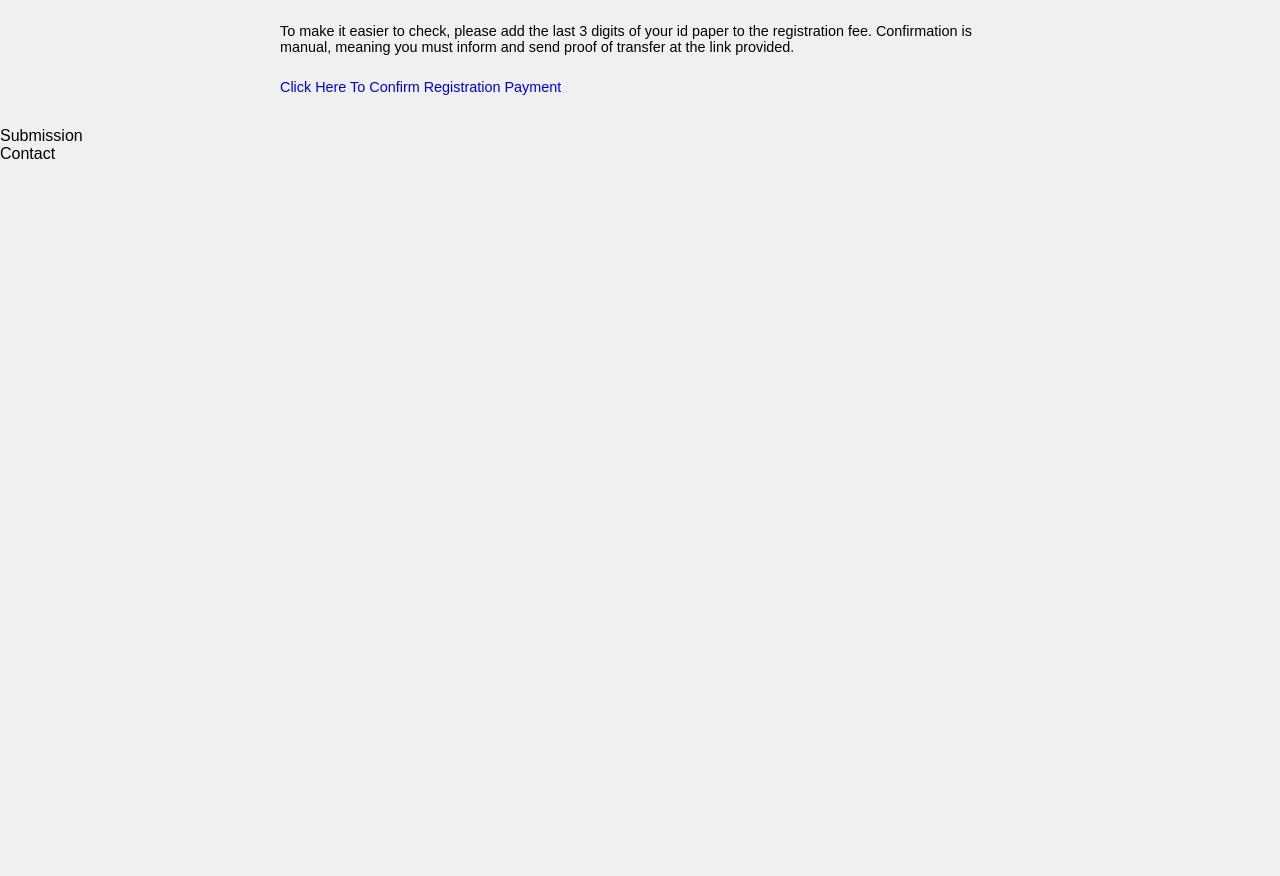
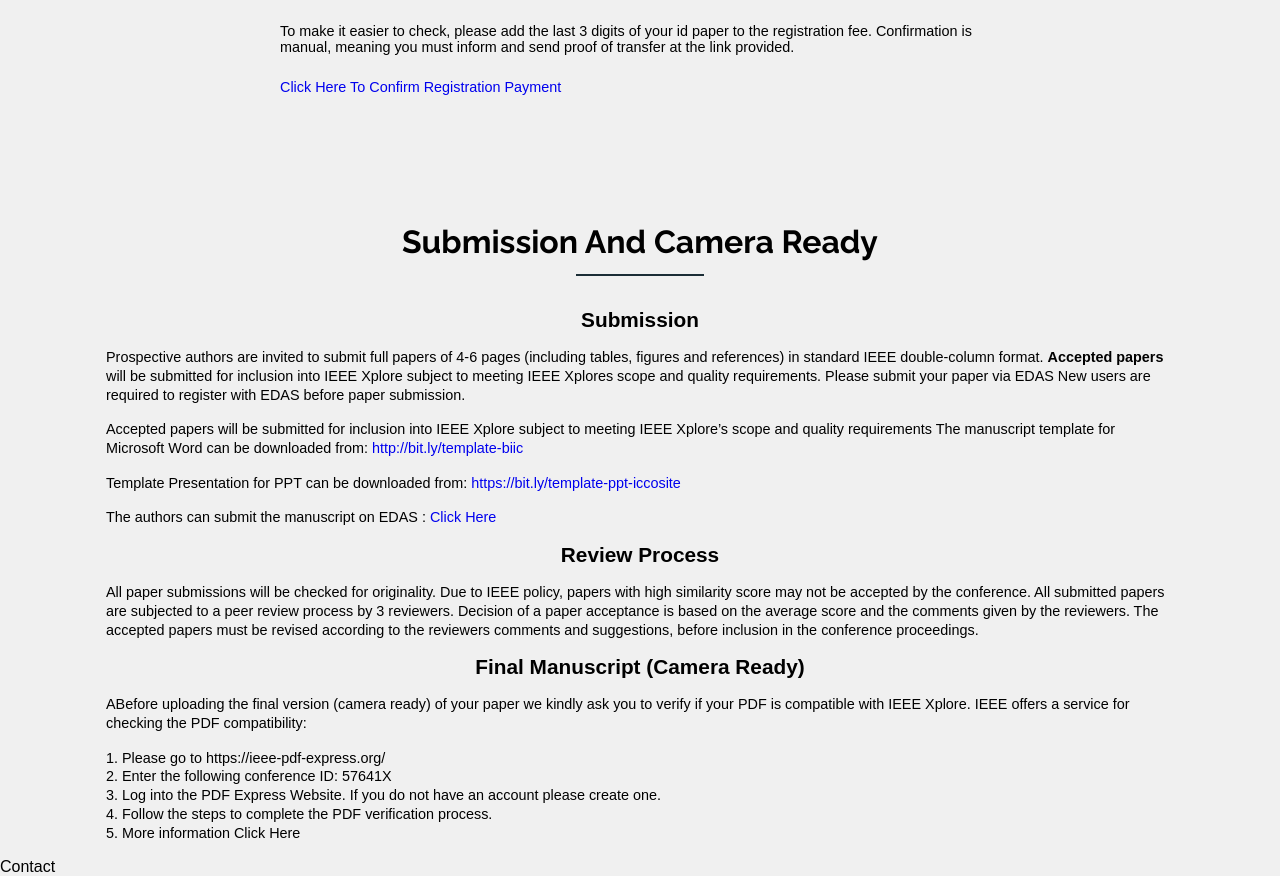
Before and after one commit to masatidhira/unmuh-international-conference, a React (Vite) app: page / in a window 1280 px wide. Shown: the part 5640-6516 px from the top of the page. Before the commit the page ends 5803 px from the top, so only its background shows below. Built offline with nearby package versions, Linux system fonts and the light colour scheme.

Commit message:
Add Registration section

```diff
--- a/src/App.jsx
+++ b/src/App.jsx
@@ -5,6 +5,7 @@ import ImportantDates from "./components/ImportantDates/ImportantDates"
 import Navbar from "./components/Navbar/Navbar"
 import Registration from "./components/Registration/Registration"
 import Speakers from "./components/Speakers/Speakers"
+import Submission from "./components/Submission/Submission"
 
 function App() {
 
@@ -18,7 +19,7 @@ function App() {
         <Commitee />
         <ImportantDates />
         <Registration />
-        <section>Submission</section>
+        <Submission />
         <section>Contact</section>
       </main>
     </>
--- /dev/null
+++ b/src/components/Submission/Submission.jsx
@@ -0,0 +1,39 @@
+
+import "./submission.scss";
+
+function Submission() {
+
+    return (
+        <section className="section" id="submission">
+            <h3 className="sectionTitle">Submission And Camera Ready</h3>
+
+            <article>
+                <h4 className="title">Submission</h4>
+                <p>Prospective authors are invited to submit full papers of 4-6 pages (including tables, figures and references) in standard IEEE double-column format. <b>Accepted papers </b> will be submitted for inclusion into IEEE Xplore subject to meeting IEEE Xplores scope and quality requirements. Please submit your paper via EDAS New users are required to register with EDAS before paper submission.</p>
+                <p>Accepted papers will be submitted for inclusion into IEEE Xplore subject to meeting IEEE Xplore’s scope and quality requirements
+                The manuscript template for Microsoft Word can be downloaded from: <a href="#">http://bit.ly/template-biic</a> </p>
+                <p>Template Presentation for PPT can be downloaded from: <a href="#">https://bit.ly/template-ppt-iccosite</a></p>
+                <p>The authors can submit the manuscript on EDAS : <a href="#">Click Here</a></p>
+            </article>
+
+            <article>
+                <h4 className="title">Review Process</h4>
+                <p>All paper submissions will be checked for originality. Due to IEEE policy, papers with high similarity score may not be accepted by the conference. All submitted papers are subjected to a peer review process by 3 reviewers. Decision of a paper acceptance is based on the average score and the comments given by the reviewers. The accepted papers must be revised according to the reviewers comments and suggestions, before inclusion in the conference proceedings.</p>
+            </article>
+            <article>
+                <h4 className="title">Final Manuscript (Camera Ready)</h4>
+                <p>ABefore uploading the final version (camera ready) of your paper we kindly ask you to verify if your PDF is compatible with IEEE Xplore. IEEE offers a service for checking the PDF compatibility:</p>
+                <ol>
+                    <li>Please go to https://ieee-pdf-express.org/</li>
+                    <li>Enter the following conference ID:  57641X</li>
+                    <li>Log into the PDF Express Website. If you do not have an account please create one.</li>
+                    <li>Follow the steps to complete the PDF verification process.</li>
+                    <li>More information Click Here</li>
+                </ol>
+            </article>
+
+        </section>
+    )
+}
+
+export default Submission;
--- /dev/null
+++ b/src/components/Submission/submission.scss
@@ -0,0 +1,27 @@
+#submission {
+
+    article {
+        display: flex;
+        flex-direction: column;
+
+        h4 {
+            text-align: center;
+            font-size: 1.3rem;
+            margin-bottom: 1rem;
+        }
+        p {
+            font-size: 0.9rem;
+            line-height: 1.3;
+            margin-bottom: 1rem;
+        }
+
+        ol {
+            margin-left: 1rem;
+            li {
+                font-size: 0.9rem;
+                list-style: decimal;
+                line-height: 1.3;
+            }
+        }
+    }
+}
```
